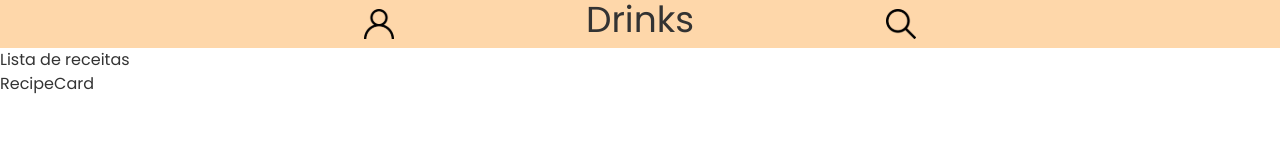
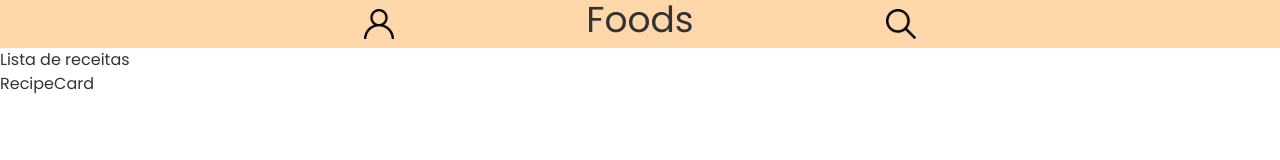
Before and after one commit to heitortessaro/recipe-app-2, a React (Create React App) app: page /foods in a window 1280 px wide. Shown: the top 160 px of the page. Built offline with nearby package versions, Linux system fonts and the light colour scheme.

Commit message:
chore: add page title dynamically.

```diff
--- a/src/pages/MainPage.jsx
+++ b/src/pages/MainPage.jsx
@@ -1,11 +1,14 @@
 import React from 'react';
+import { useLocation } from 'react-router-dom';
 import FooterMenu from '../components/FooterMenu';
 import Header from '../components/Header';
 
 export default function MainPage() {
+  const location = useLocation();
+  const title = location.pathname.includes('foods')? 'Foods' : 'Drinks';
   return (
     <div className=''>
-      <Header enableSearch={true} title={'Drinks'}/>
+      <Header enableSearch={true} title={title}/>
       {/* <SearchBar />
       <Alert /> */}
       <div>
```
